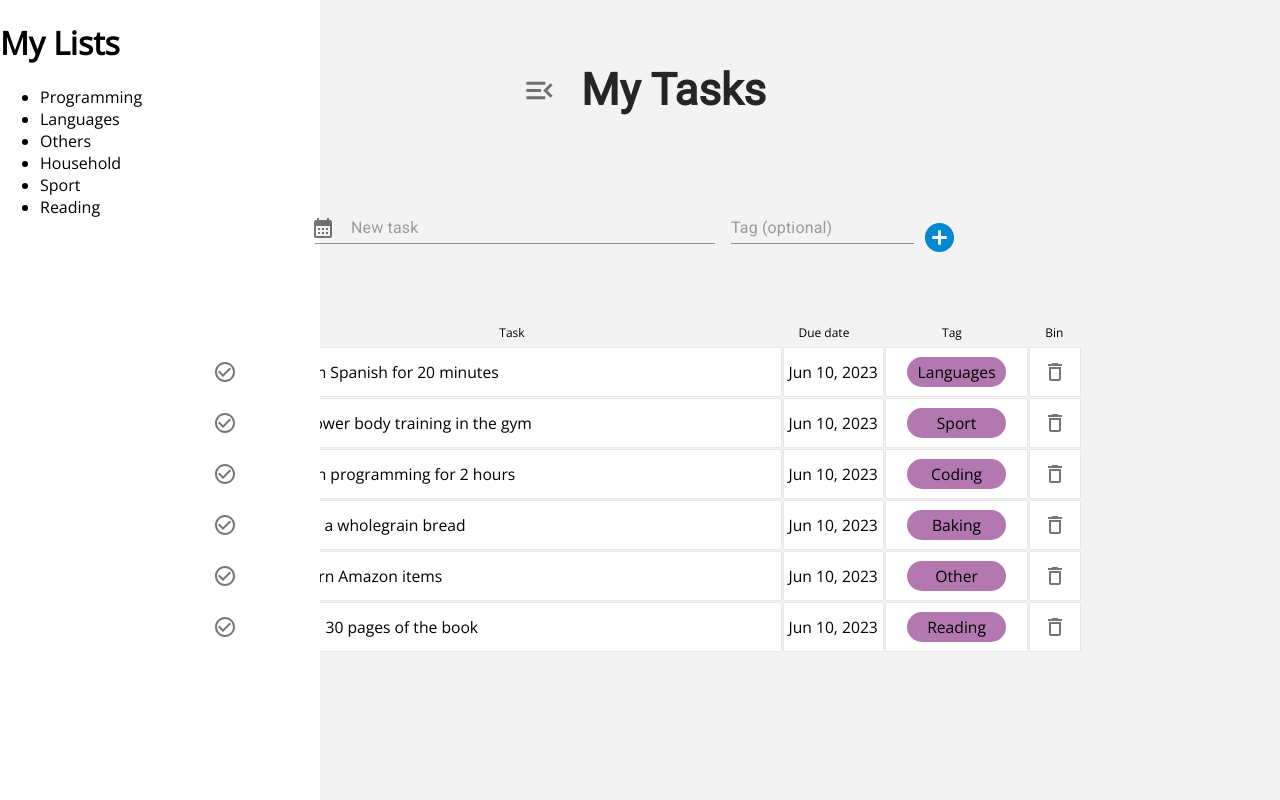
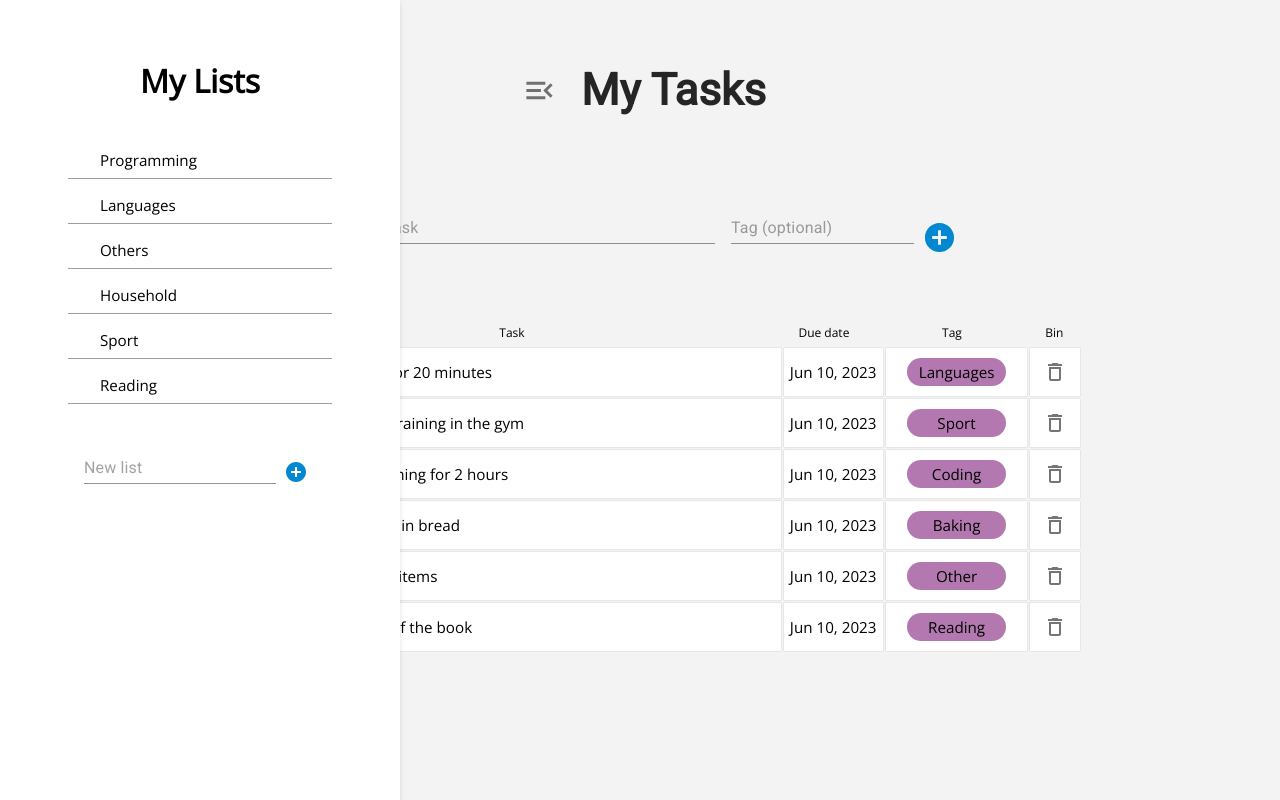
Before and after one commit to thepierrre/to-do-app, a React (Vite) app: page / in a window 1280 px wide. Both pictures are taken after a click on the button 539 px from the left and 90 px from the top of the page. Built offline with nearby package versions, Linux system fonts and the light colour scheme.

Commit message:
15 May 2023 1

```diff
--- a/src/App.jsx
+++ b/src/App.jsx
@@ -5,7 +5,7 @@ import Header from "./components/Layout/Header";
 import NewTask from "./components/NewTask/NewTask";
 import TaskList from "./components/TaskList/TaskList";
 import Calendar from "./components/TaskList/Calendar";
-import OptionBar from "./components/SideBar/SideBar";
+import SideBar from "./components/SideBar/SideBar";
 import "./App.css";
 
 const date = DateTime.local(2023, 6, 10);
@@ -60,6 +60,25 @@ let DUMMY_TASKS = [
   },
 ];
 
+let DUMMY_LISTS = [
+  {
+    id: 1,
+    name: "List 1",
+    tasks: [DUMMY_TASKS],
+  },
+  {
+    id: 2,
+    name: "List 2",
+    tasks: [DUMMY_TASKS],
+  },
+  {
+    id: 3,
+    name: "List 3",
+    tasks: [DUMMY_TASKS],
+  },
+
+];
+
 function App() {
   const [enteredTask, setEnteredTask] = useState("");
   const [tasks, setTasks] = useState(DUMMY_TASKS);
@@ -109,7 +128,7 @@ function App() {
               year: "numeric",
             })
           : "no date",
-        category: enteredTag,
+        category: enteredTag ? enteredTag : "no tag",
         isDone: false,
       };
       setTasks((prevTasks) => [newTask, ...prevTasks]);
@@ -123,20 +142,31 @@ function App() {
     }
   };
 
+
+
   const markTaskAsDoneHandler = (taskId) => {
     setTasks((prevTasks) => {
-      return prevTasks.map((task) => {
+      const updatedTasks = prevTasks.map((task) => {
         if (task.id === taskId) {
           return { ...task, isDone: true };
         } else {
           return task;
         }
       });
+
+      // const doneTask = updatedTasks.find((task) => task.id === taskId && task.isDone)
+      // if (doneTask) {
+      //   const doneTaskIndex = updatedTasks.indexOf(doneTask);
+      //   updatedTasks.push(updatedTasks.splice(doneTaskIndex, 1)[0]);
+      // }
+
+      return updatedTasks;
     });
   };
 
   const removeTaskHandler = (taskId) => {
     setTasks((prevTasks) => prevTasks.filter((task) => task.id !== taskId));
+    console.log(DUMMY_LISTS);
   };
 
   const toggleSideBar = () => {
@@ -146,7 +176,7 @@ function App() {
   return (
     <div className="app">
       <Header toggleSideBar={toggleSideBar} sideBarIsShown={sideBarIsShown} />
-      {sideBarIsShown && <OptionBar />}
+      {sideBarIsShown && <SideBar />}
       <NewTask
         taskInputChangeHandler={taskInputChangeHandler}
         tagInputChangeHandler={tagInputChangeHandler}
--- a/src/components/Layout/Header.css
+++ b/src/components/Layout/Header.css
@@ -21,7 +21,7 @@
     margin: 0;
 }
 
-.option-bar-button {
+.side-bar-button {
     position: relative;
     margin: 0;
     padding: 0;
--- a/src/components/NewTask/CalendarMenu.jsx
+++ b/src/components/NewTask/CalendarMenu.jsx
@@ -3,7 +3,8 @@ import { DayPicker } from "react-day-picker";
 import { useState } from "react";
 
 import IconButton from "@mui/material/IconButton";
-import CalendarMonthIcon from "@mui/icons-material/CalendarMonth";
+import EditCalendarIcon from '@mui/icons-material/EditCalendar';
+import EventAvailableIcon from '@mui/icons-material/EventAvailable';
 import Menu from "@mui/material/Menu";
 
 const CalendarMenu = (props) => {
@@ -31,7 +32,7 @@ const CalendarMenu = (props) => {
         edge="start"
         onClick={handleClick}
       >
-        <CalendarMonthIcon />
+        {!selectedDay ? <EditCalendarIcon /> : <EventAvailableIcon color="info"/>}
       </IconButton>
       <Menu id="menu" anchorEl={anchorEl} open={open} onClose={handleClose}>
         <DayPicker
--- a/src/components/SideBar/SideBar.css
+++ b/src/components/SideBar/SideBar.css
@@ -1,10 +1,65 @@
-
-
-.option-bar {
+.side-bar {
     position: fixed;
+    display: flex;
+    justify-content: center;
     left: 0;
     top: 0;
     bottom: 0;
-    width: 20rem;
+    width: 25rem;
     background-color: white;
+    animation-duration: 0.2s;
+    box-shadow: 0 2px 5px rgba(0, 0, 0, 0.12);
+    z-index: 1;
 }
+
+.side-bar.appear {
+    animation-name: slide-from-left;
+    animation-direction: normal;
+}
+
+.side-bar.disappear {
+    animation-name: slide-from-left;
+    animation-direction: reverse;
+  }
+
+  .side-bar--content {
+    position: relative;
+    margin-top: 2rem;
+    width: 70%;
+  }
+
+  .side-bar--content > h2 {
+    text-align: center;
+    font-size: 2rem;
+  }
+
+.side-bar--content > ul {
+    list-style: none;
+    padding: 0;
+    margin-top: 2.5rem;
+}
+
+.side-bar--content > ul > li {
+    padding: 0.5rem 2rem 0.5rem 2rem;
+    margin: 0.5rem;
+    border-bottom: 1px solid rgb(156, 156, 156);
+    font-size: 0.95rem;
+}
+
+.input-items {
+    margin-top: 3rem;
+    text-align: center;
+}
+
+.my-lists--input {
+    width: 12rem;
+}
+
+@keyframes slide-from-left {
+    0% {
+        left: -25rem
+    }
+    100% {
+        left: 0%;
+    }
+}
--- a/src/components/SideBar/SideBar.jsx
+++ b/src/components/SideBar/SideBar.jsx
@@ -1,10 +1,16 @@
 import './SideBar.css';
+import IconButton from "@mui/material/IconButton";
+import AddCircleIcon from "@mui/icons-material/AddCircle";
+import DeleteOutlineIcon from "@mui/icons-material/DeleteOutline";
+import FormControl from "@mui/material/FormControl";
+import Input from "@mui/material/Input";
 
-const OptionBar = props => {
+const SideBar = ({ sideBarIsShown }) => {
     return (
         <>
-            <div className='option-bar'>
-                <h1>My Lists</h1>
+            <div className={`side-bar ${sideBarIsShown ? 'disappear' : 'appear'}`}>
+               <div className="side-bar--content">
+                <h2>My Lists</h2>
                 <ul>
                     <li>Programming</li>
                     <li>Languages</li>
@@ -13,9 +19,18 @@ const OptionBar = props => {
                     <li>Sport</li>
                     <li>Reading</li>
                 </ul>
+                <div className="input-items">
+                <FormControl>
+                    <Input placeholder="New list" className="my-lists--input"/>
+                </FormControl>
+                <IconButton>
+                    <AddCircleIcon color="info"/>
+                </IconButton>
+                </div>
+                </div>
             </div>
         </>
     )
 }
 
-export default OptionBar;
+export default SideBar;
--- a/src/components/TaskList/SingleTask.css
+++ b/src/components/TaskList/SingleTask.css
@@ -27,7 +27,7 @@
     align-items: center;
     background-color: white;
     box-shadow: 0 0 1px rgba(0, 0, 0, 0.3);
-    font-size: 0.98rem;
+    font-size: 0.95rem;
 }
 
 .tick {
@@ -41,7 +41,8 @@
 }
 
 .no-date {
-    font-style: italic;
+    font-size: 0.9rem;
+    color: rgb(112, 112, 112);
 }
 
 .task-bar--item.text.done {
@@ -54,12 +55,12 @@
     justify-content: center;
 }
 
-.category {
+.tag {
     width: 10rem;
     justify-content: center;
 }
 
-.category > div {
+.tag-inner {
     background-color: rgb(178, 120, 175);
     padding: 0.25rem 0.6rem;
     min-width: 5rem;
@@ -67,7 +68,18 @@
     border-radius: 1rem;;
 }
 
+.empty {
+    background-color: transparent;
+    padding: 0;
+    font-size: 0.9rem;
+    color: rgb(112, 112, 112);
+}
+
 .remove {
     justify-content: center;
     width: 3.5rem;
 }
+
+[contentEditable]:focus {
+    outline: 2px solid #0288d1;
+}
--- a/src/components/TaskList/SingleTask.jsx
+++ b/src/components/TaskList/SingleTask.jsx
@@ -23,6 +23,10 @@ const SingleTask = (props) => {
       : "task-bar--item due-date"
   }`;
 
+  const taskTagInnerClassName = `${
+    category === "" || category === "no tag" ? "tag-inner empty" : "tag-inner"
+  }`;
+
   return (
     <div className="task-bar">
       <div className="task-bar--item button tick">
@@ -30,10 +34,10 @@ const SingleTask = (props) => {
           <CheckCircleOutlineIcon />
         </IconButton>
       </div>
-      <div className={taskTextClassName}>{text}</div>
+      <div contentEditable="true" suppressContentEditableWarning={true} className={taskTextClassName}>{text}</div>
       <div className={taskDateClassName}>{date}</div>
-      <div className="task-bar--item category">
-        <div>{category}</div>
+      <div className="task-bar--item tag">
+        <div className={taskTagInnerClassName}>{category}</div>
       </div>
       <div className="task-bar--item button remove">
         <IconButton onClick={removeTaskHandler}>
```
